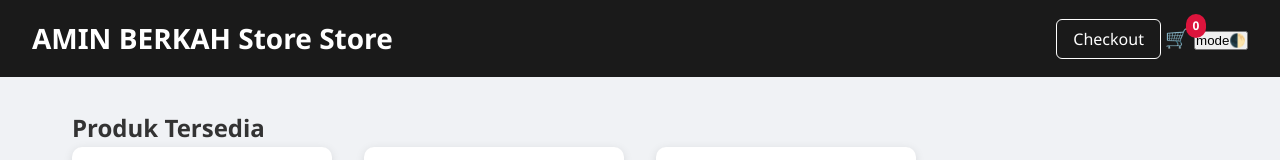
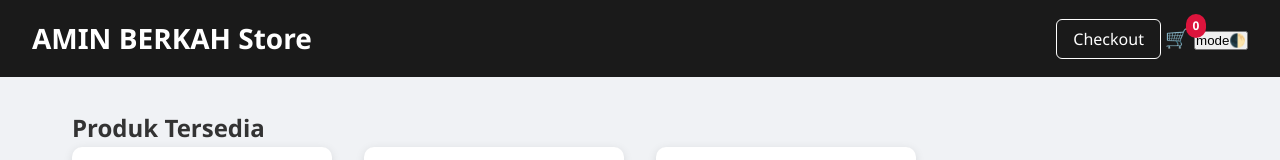
Before and after one commit to xygritte/amin_berkah_store, a plain HTML site: page user.html in a window 1280 px wide. Shown: the top 160 px of the page. Drawn offline with Linux system fonts and the light colour scheme.

Commit message:
Update user.html

```diff
--- a/user.html
+++ b/user.html
@@ -8,7 +8,7 @@
 </head>
 <body>
   <header>
-    <h1>AMIN BERKAH Store Store</h1>
+    <h1>AMIN BERKAH Store</h1>
     <div>
       <a href="checkout.html" class="view-link">Checkout</a>
       <span class="cart">🛒 <span id="cart-count">0</span></span>
```
